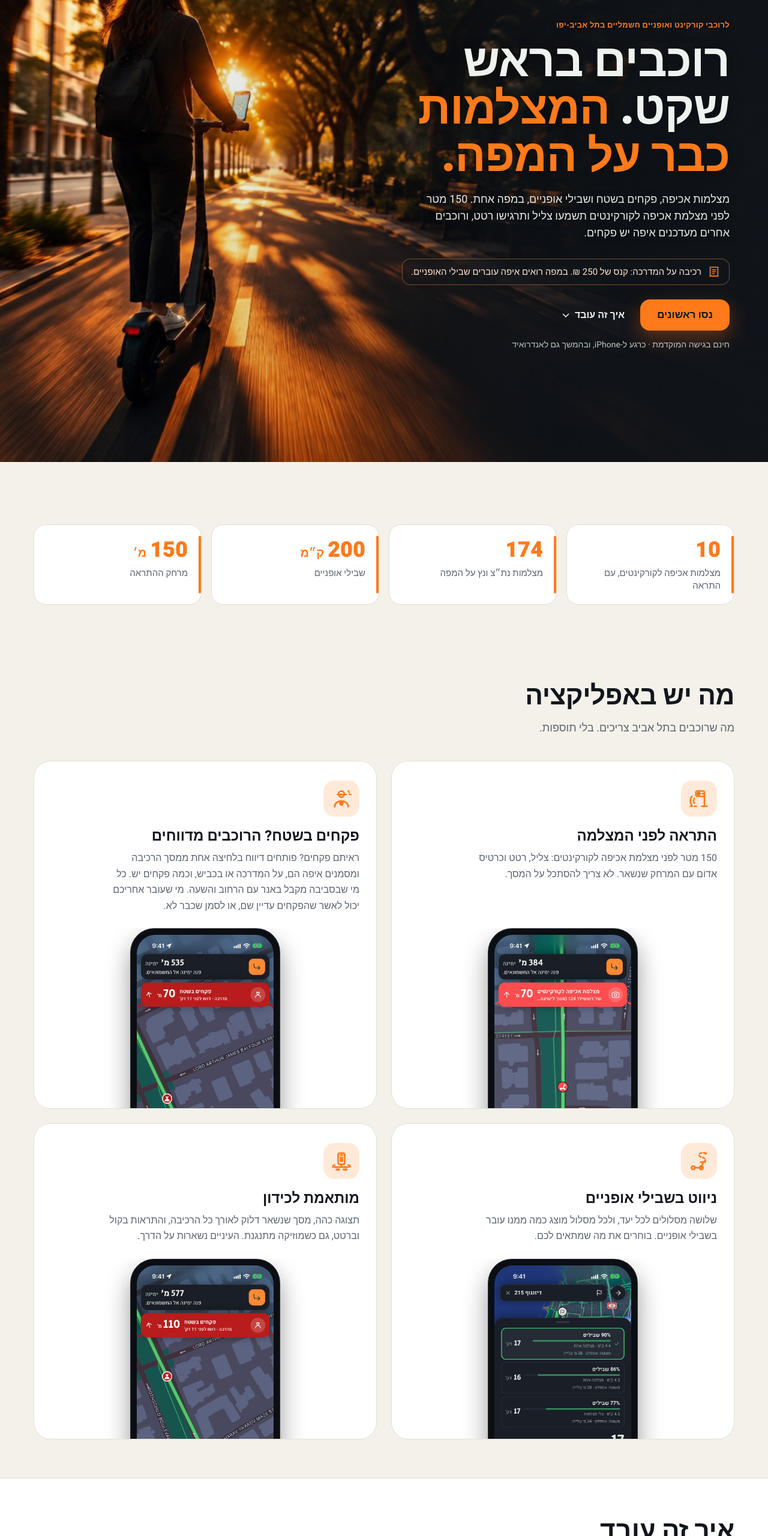
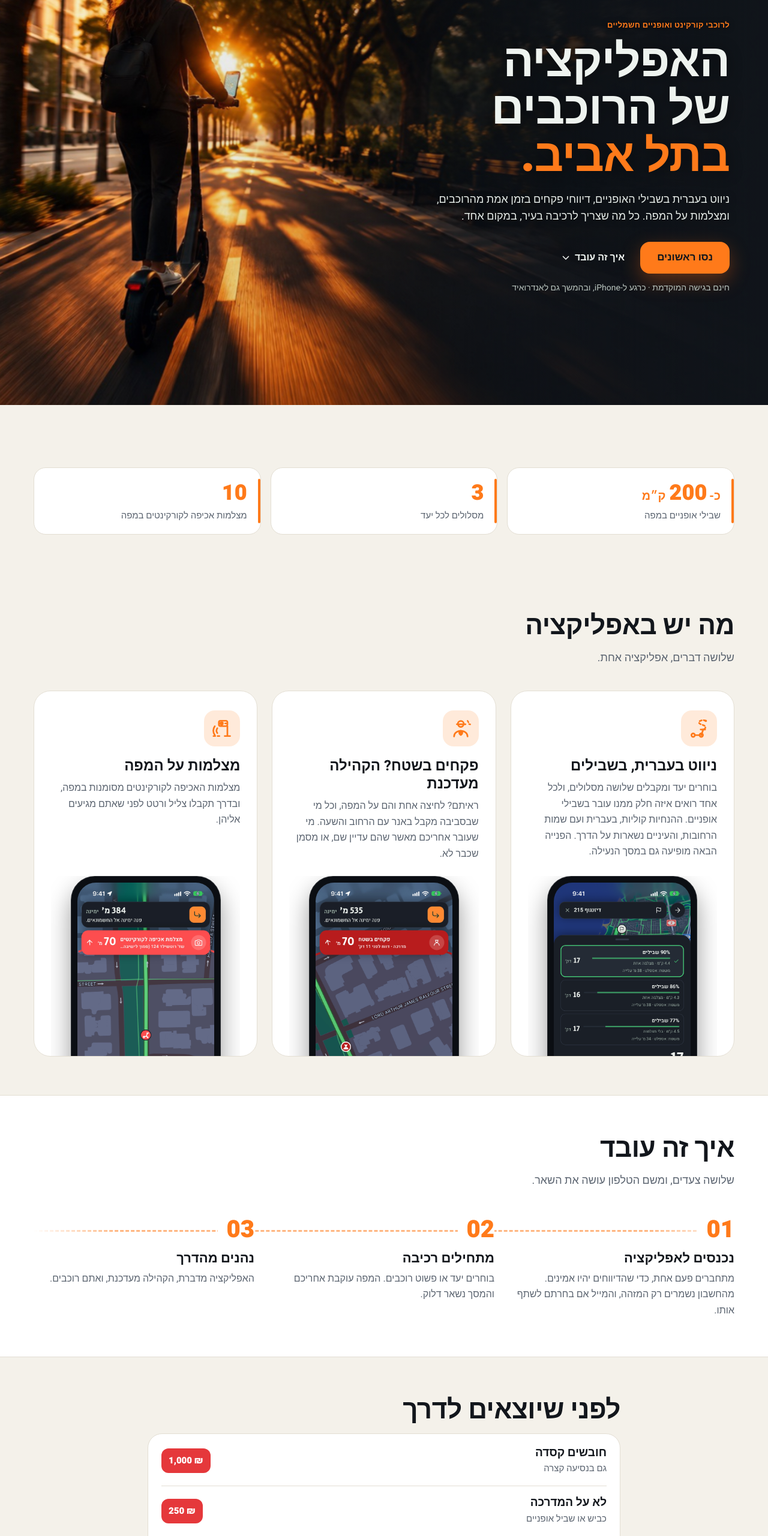
Before and after one commit to talkabo/scootscout-site, a plain HTML site: page index.html in a window 1280 px wide. Shown: the part 240-2800 px from the top of the page at 60% size. Drawn offline with Linux system fonts and the light colour scheme; a web font is replaced by a local one.

Commit message:
Site: copy v5 (app of Tel Aviv riders: voice navigation first, inspectors, cameras; rules section; footer disclaimer)

```diff
--- a/index.html
+++ b/index.html
@@ -3,16 +3,16 @@
 <head>
 <meta charset="utf-8">
 <meta name="viewport" content="width=device-width, initial-scale=1">
-<title>המפה של רוכבי הקורקינט בתל אביב · ScootScout</title>
-<meta name="description" content="מצלמות אכיפה, פקחים בשטח וניווט בשבילי אופניים, במפה אחת. לרוכבי קורקינט ואופניים חשמליים בתל אביב-יפו, בחינם בגישה המוקדמת.">
+<title>האפליקציה של רוכבי הקורקינט בתל אביב · ScootScout</title>
+<meta name="description" content="ניווט קולי בעברית בשבילי אופניים, דיווחי פקחים בזמן אמת מהרוכבים ומצלמות על המפה. האפליקציה של רוכבי הקורקינט והאופניים החשמליים בתל אביב.">
 <meta name="theme-color" content="#12161C" media="(prefers-color-scheme: dark)">
 <meta name="theme-color" content="#F4F1EA" media="(prefers-color-scheme: light)">
 <link rel="icon" href="/favicon.png">
 <link rel="apple-touch-icon" href="/favicon.png">
 <meta property="og:type" content="website">
 <meta property="og:site_name" content="ScootScout">
-<meta property="og:title" content="המפה של רוכבי הקורקינט בתל אביב | ScootScout">
-<meta property="og:description" content="מצלמות אכיפה, פקחים בשטח וניווט בשבילי אופניים, במפה אחת. לרוכבי קורקינט ואופניים חשמליים בתל אביב-יפו, בחינם בגישה המוקדמת.">
+<meta property="og:title" content="האפליקציה של רוכבי הקורקינט בתל אביב | ScootScout">
+<meta property="og:description" content="ניווט קולי בעברית בשבילי אופניים, דיווחי פקחים בזמן אמת מהרוכבים ומצלמות על המפה. האפליקציה של רוכבי הקורקינט והאופניים החשמליים בתל אביב.">
 <meta property="og:url" content="https://scootscout.com/">
 <meta property="og:image" content="https://scootscout.com/img/hero.jpg">
 <meta property="og:locale" content="he_IL">
@@ -75,10 +75,11 @@ main.landing{max-width:none;padding:0;margin:0}
 .stats .n{font-family:Unbounded,Heebo,sans-serif;font-weight:800;font-size:clamp(26px,3vw,36px);color:var(--accent);line-height:1.1;text-align:start;display:block}
 .stats .n bdi{font-family:Heebo,sans-serif;font-weight:700;font-size:.55em;margin-inline-start:6px;vertical-align:baseline}
 .stats .l{color:var(--muted);font-size:15px;margin-top:8px;line-height:1.4}
-@media (min-width:768px){.stats .wrap{grid-template-columns:repeat(4,1fr);gap:16px;padding-top:40px}}
+@media (min-width:768px){.stats .wrap{grid-template-columns:repeat(3,1fr);gap:16px;padding-top:40px}}
+.stats .n bdi.pre{margin-inline-start:0;margin-inline-end:4px}
 /* Feature cards */
 .features .grid{display:grid;gap:24px;grid-template-columns:1fr}
-@media (min-width:768px){.features .grid{grid-template-columns:1fr 1fr}}
+@media (min-width:768px){.features .grid{grid-template-columns:1fr 1fr}.features .grid.three{grid-template-columns:repeat(3,1fr)}}
 .card{background:var(--surface);border:1px solid var(--border);border-radius:28px;padding:32px 28px 0;display:flex;flex-direction:column;overflow:hidden;transition:transform .25s,border-color .25s}
 .card:hover{transform:translateY(-3px);border-color:var(--accent)}
 .card .icon{width:60px;height:60px;border-radius:18px;display:grid;place-items:center;background:color-mix(in srgb,var(--accent) 16%,transparent);color:var(--accent);margin-bottom:18px}.card .icon svg{width:36px;height:36px}
@@ -92,6 +93,12 @@ main.landing{max-width:none;padding:0;margin:0}
 @media (min-width:768px){.steps{grid-template-columns:repeat(3,1fr);gap:32px}}
 .steps li{position:relative;padding-top:8px}.steps .num{font-family:Unbounded,Heebo,sans-serif;font-weight:800;font-size:40px;color:var(--accent);line-height:1;margin-bottom:14px;text-align:start;display:block}
 .steps h3{font-size:22px;margin:0 0 6px}.steps p{color:var(--muted);margin:0}
+/* Rules (the app's "before you ride" sheet) */
+.rules .wrap{max-width:820px}.rules .list{background:var(--surface);border:1px solid var(--border);border-radius:24px;padding:4px 22px}
+.rules .rule{display:flex;align-items:center;justify-content:space-between;gap:16px;padding:16px 0;border-top:1px solid var(--border)}.rules .rule:first-child{border-top:0}
+.rules .rule h3{font-size:19px;margin:0 0 2px}.rules .rule p{color:var(--muted);margin:0;font-size:15px}
+.rules .fine{flex:none;font-family:Unbounded,Heebo,sans-serif;font-weight:800;font-size:15px;color:#fff;background:var(--red);border-radius:12px;padding:8px 12px;direction:ltr;unicode-bidi:isolate}
+.rules .after{margin:20px 0 6px;font-size:17px}.rules .fineprint{color:var(--muted);font-size:13px;margin:0}
 /* Gallery */
 .gallery{padding-bottom:40px}
 .gallery .track{display:flex;gap:24px;overflow-x:auto;overflow-y:hidden;scroll-snap-type:x mandatory;padding:12px max(16px,calc((100% - 1200px)/2 + 16px)) 28px;scrollbar-width:thin;scrollbar-color:var(--border) transparent;-webkit-overflow-scrolling:touch}
@@ -114,7 +121,7 @@ main.landing{max-width:none;padding:0;margin:0}
 .hero .bg{transform:scale(1.08);transform-origin:50% 60%;animation:heroZoom 14s cubic-bezier(.2,.6,.2,1) forwards;will-change:transform}
 @keyframes heroZoom{to{transform:scale(1)}}
 .hero .copy>*{opacity:0;transform:translateY(22px);animation:rise .8s cubic-bezier(.2,.8,.2,1) forwards}
-.hero .eyebrow{animation-delay:.15s}.hero h1{animation-delay:.3s}.hero .sub{animation-delay:.45s}.hero .pain{animation-delay:.58s}.hero .actions{animation-delay:.7s}.hero .under{animation-delay:.8s}
+.hero .eyebrow{animation-delay:.15s}.hero h1{animation-delay:.3s}.hero .sub{animation-delay:.45s}.hero .actions{animation-delay:.6s}.hero .under{animation-delay:.72s}
 @keyframes rise{to{opacity:1;transform:none}}
 .hero .cta{position:relative;overflow:hidden}.hero .cta::after{content:"";position:absolute;inset:0;background:linear-gradient(115deg,transparent 30%,rgba(255,255,255,.35) 50%,transparent 70%);transform:translateX(-120%);animation:sheen 3.6s ease-in-out 1.6s infinite}
 @keyframes sheen{0%{transform:translateX(-120%)}35%,100%{transform:translateX(120%)}}
@@ -141,10 +148,9 @@ main.landing{max-width:none;padding:0;margin:0}
 <img class="bg" src="/img/hero.jpg" alt="" width="1344" height="752" fetchpriority="high"><div class="shade"></div>
 <div class="in">
 <div class="copy">
-<p class="eyebrow">לרוכבי קורקינט ואופניים חשמליים בתל אביב-יפו</p>
-<h1 id="h1">רוכבים בראש שקט. <em>המצלמות כבר על המפה.</em></h1>
-<p class="sub">מצלמות אכיפה, פקחים בשטח ושבילי אופניים, במפה אחת. 150 מטר לפני מצלמת אכיפה לקורקינטים תשמעו צליל ותרגישו רטט, ורוכבים אחרים מעדכנים איפה יש פקחים.</p>
-<p class="pain"><svg viewBox="0 0 24 24" fill="none" stroke="currentColor" stroke-width="1.8" stroke-linecap="round" stroke-linejoin="round" aria-hidden="true"><path d="M5 3.5h14v17l-2.3-1.4-2.4 1.4-2.3-1.4-2.3 1.4-2.4-1.4L5 20.5z"/><path d="M9 8.5h6M9 12h6M9 15.5h3.5"/></svg><span>רכיבה על המדרכה: קנס של 250 ₪. במפה רואים איפה עוברים שבילי האופניים.</span></p>
+<p class="eyebrow">לרוכבי קורקינט ואופניים חשמליים</p>
+<h1 id="h1">האפליקציה של הרוכבים <em>בתל אביב.</em></h1>
+<p class="sub">ניווט בעברית בשבילי האופניים, דיווחי פקחים בזמן אמת מהרוכבים, ומצלמות על המפה. כל מה שצריך לרכיבה בעיר, במקום אחד.</p>
 <div class="actions"><a class="cta" href="/early-access">נסו ראשונים</a><a class="btn-link" href="#how">איך זה עובד <svg viewBox="0 0 24 24" fill="none" stroke="currentColor" stroke-width="2.2" stroke-linecap="round" stroke-linejoin="round" aria-hidden="true"><path d="M6 10l6 6 6-6"/></svg></a></div>
 <p class="under">חינם בגישה המוקדמת · כרגע ל-iPhone, ובהמשך גם לאנדרואיד</p>
 </div>
@@ -153,22 +159,20 @@ main.landing{max-width:none;padding:0;margin:0}
 
 <section class="stats" aria-label="נתונים">
 <div class="wrap">
-<div class="stat" data-reveal style="--d:0s"><div class="n"><span data-count="10">10</span></div><div class="l">מצלמות אכיפה לקורקינטים, עם התראה</div></div>
-<div class="stat" data-reveal style="--d:.08s"><div class="n"><span data-count="174">174</span></div><div class="l">מצלמות נת״צ ונץ על המפה</div></div>
-<div class="stat" data-reveal style="--d:.16s"><div class="n"><span data-count="200">200</span><bdi>ק״מ</bdi></div><div class="l">שבילי אופניים</div></div>
-<div class="stat" data-reveal style="--d:.24s"><div class="n"><span data-count="150">150</span><bdi>מ׳</bdi></div><div class="l">מרחק ההתראה</div></div>
+<div class="stat" data-reveal style="--d:0s"><div class="n"><bdi class="pre">כ-</bdi><span data-count="200">200</span><bdi>ק״מ</bdi></div><div class="l">שבילי אופניים במפה</div></div>
+<div class="stat" data-reveal style="--d:.08s"><div class="n"><span data-count="3">3</span></div><div class="l">מסלולים לכל יעד</div></div>
+<div class="stat" data-reveal style="--d:.16s"><div class="n"><span data-count="10">10</span></div><div class="l">מצלמות אכיפה לקורקינטים במפה</div></div>
 </div>
 </section>
 
 <section class="features" aria-labelledby="h-features">
 <div class="wrap">
 <h2 id="h-features" data-reveal>מה יש באפליקציה</h2>
-<p class="lead" data-reveal style="--d:.1s">מה שרוכבים בתל אביב צריכים. בלי תוספות.</p>
-<div class="grid">
-<article class="card" data-reveal style="--d:0s"><div class="icon"><svg viewBox="0 0 24 24" fill="none" stroke="currentColor" stroke-width="1.8" stroke-linecap="round" stroke-linejoin="round" aria-hidden="true"><rect x="8.5" y="3.5" width="9.5" height="6" rx="1.8"/><circle cx="11.6" cy="6.5" r="1.4" fill="currentColor"/><path d="M15.5 6.5h1.4"/><path d="M18 9.5v11"/><path d="M15 20.5h6"/><path d="M6.8 11.8a4.6 4.6 0 0 0 0 5.4"/><path d="M4 9.6a8 8 0 0 0 0 9.8"/><path d="M2.5 20.5h9" stroke-dasharray="2 2.6"/></svg></div><h3>התראה לפני המצלמה</h3><p>150 מטר לפני מצלמת אכיפה לקורקינטים: צליל, רטט וכרטיס אדום עם המרחק שנשאר. לא צריך להסתכל על המסך.</p><div class="shot"><div class="phone" style="--pw:250px"><img src="/img/alert-70.png" alt="מצב רכיבה: כרטיס התראה אדום, 70 מטר למצלמה" width="640" height="1391" loading="lazy" decoding="async"></div></div></article>
-<article class="card" data-reveal style="--d:0.1s"><div class="icon"><svg viewBox="0 0 24 24" fill="none" stroke="currentColor" stroke-width="1.8" stroke-linecap="round" stroke-linejoin="round" aria-hidden="true"><path d="M8.6 7.2a3.4 3.4 0 0 1 6.8 0"/><path d="M7.6 7.4h9.6"/><path d="M9 7.4a3 3 0 0 0 6 0"/><path d="M4.5 21c0-3.6 3.2-6.2 7.5-6.2s7.5 2.6 7.5 6.2"/><path d="M12 13.6l2.6 1v2c0 1.6-1 3-2.6 3.7-1.6-.7-2.6-2.1-2.6-3.7v-2z" fill="currentColor" stroke="none"/><path d="M19.5 3.5l1 1.8M21.2 7.2l1.3.3" stroke-width="1.6"/></svg></div><h3>פקחים בשטח? הרוכבים מדווחים</h3><p>ראיתם פקחים? פותחים דיווח בלחיצה אחת ממסך הרכיבה ומסמנים איפה הם, על המדרכה או בכביש, וכמה פקחים יש. כל מי שבסביבה מקבל באנר עם הרחוב והשעה. מי שעובר אחריכם יכול לאשר שהפקחים עדיין שם, או לסמן שכבר לא.</p><div class="shot"><div class="phone" style="--pw:250px"><img src="/img/insp-70.png" alt="מצב רכיבה: באנר פקחים בשטח, 70 מטר" width="640" height="1391" loading="lazy" decoding="async"></div></div></article>
-<article class="card" data-reveal style="--d:0.2s"><div class="icon"><svg viewBox="0 0 24 24" fill="none" stroke="currentColor" stroke-width="1.8" stroke-linecap="round" stroke-linejoin="round" aria-hidden="true"><path d="M19.5 3.6C18.2 2.4 12 2.6 12 5.4s7.2 2.4 7.2 5.2c0 2.3-3.2 3.1-5.4 2.6" stroke-dasharray="2.4 2.2"/><circle cx="19.5" cy="3.6" r="1.3" fill="currentColor" stroke="none"/><circle cx="5.5" cy="19.5" r="1.9"/><circle cx="14.5" cy="19.5" r="1.9"/><path d="M7.4 19.5h5.2"/><path d="M14.5 19.5l2.2-6.2"/><path d="M15.4 13.3h3.4"/></svg></div><h3>ניווט בשבילי אופניים</h3><p>שלושה מסלולים לכל יעד, ולכל מסלול מוצג כמה ממנו עובר בשבילי אופניים. בוחרים את מה שמתאים לכם.</p><div class="shot"><div class="phone" style="--pw:250px"><img src="/img/routes.png" alt="גיליון אפשרויות מסלול עם אחוז שבילי אופניים לכל מסלול" width="640" height="1391" loading="lazy" decoding="async"></div></div></article>
-<article class="card" data-reveal style="--d:0.30000000000000004s"><div class="icon"><svg viewBox="0 0 24 24" fill="none" stroke="currentColor" stroke-width="1.8" stroke-linecap="round" stroke-linejoin="round" aria-hidden="true"><rect x="8.3" y="3.2" width="7.4" height="12.6" rx="1.9"/><path d="M11 5.4h2"/><rect x="10.1" y="7.2" width="3.8" height="6" rx=".8" fill="currentColor" stroke="none" opacity=".9"/><path d="M12 15.8v3"/><path d="M4.5 18.8h15"/><path d="M2.5 18.8c0-1.3.9-2.2 2-2.2M21.5 18.8c0-1.3-.9-2.2-2-2.2"/><path d="M6.5 21.5h3M14.5 21.5h3" stroke-width="2.4"/></svg></div><h3>מותאמת לכידון</h3><p>תצוגה כהה, מסך שנשאר דלוק לאורך כל הרכיבה, והתראות בקול וברטט, גם כשמוזיקה מתנגנת. העיניים נשארות על הדרך.</p><div class="shot"><div class="phone" style="--pw:250px"><img src="/img/insp-110.png" alt="מצב רכיבה בלילה: המפה עוקבת, כפתור השתקה ומד מהירות" width="640" height="1391" loading="lazy" decoding="async"></div></div></article>
+<p class="lead" data-reveal style="--d:.1s">שלושה דברים, אפליקציה אחת.</p>
+<div class="grid three">
+<article class="card" data-reveal style="--d:0s"><div class="icon"><svg viewBox="0 0 24 24" fill="none" stroke="currentColor" stroke-width="1.8" stroke-linecap="round" stroke-linejoin="round" aria-hidden="true"><path d="M19.5 3.6C18.2 2.4 12 2.6 12 5.4s7.2 2.4 7.2 5.2c0 2.3-3.2 3.1-5.4 2.6" stroke-dasharray="2.4 2.2"/><circle cx="19.5" cy="3.6" r="1.3" fill="currentColor" stroke="none"/><circle cx="5.5" cy="19.5" r="1.9"/><circle cx="14.5" cy="19.5" r="1.9"/><path d="M7.4 19.5h5.2"/><path d="M14.5 19.5l2.2-6.2"/><path d="M15.4 13.3h3.4"/></svg></div><h3>ניווט בעברית, בשבילים</h3><p>בוחרים יעד ומקבלים שלושה מסלולים, ולכל אחד רואים איזה חלק ממנו עובר בשבילי אופניים. ההנחיות קוליות, בעברית ועם שמות הרחובות, והעיניים נשארות על הדרך. הפנייה הבאה מופיעה גם במסך הנעילה.</p><div class="shot"><div class="phone" style="--pw:250px"><img src="/img/routes.png" alt="גיליון אפשרויות מסלול עם אחוז שבילי אופניים לכל מסלול" width="640" height="1391" loading="lazy" decoding="async"></div></div></article>
+<article class="card" data-reveal style="--d:0.1s"><div class="icon"><svg viewBox="0 0 24 24" fill="none" stroke="currentColor" stroke-width="1.8" stroke-linecap="round" stroke-linejoin="round" aria-hidden="true"><path d="M8.6 7.2a3.4 3.4 0 0 1 6.8 0"/><path d="M7.6 7.4h9.6"/><path d="M9 7.4a3 3 0 0 0 6 0"/><path d="M4.5 21c0-3.6 3.2-6.2 7.5-6.2s7.5 2.6 7.5 6.2"/><path d="M12 13.6l2.6 1v2c0 1.6-1 3-2.6 3.7-1.6-.7-2.6-2.1-2.6-3.7v-2z" fill="currentColor" stroke="none"/><path d="M19.5 3.5l1 1.8M21.2 7.2l1.3.3" stroke-width="1.6"/></svg></div><h3>פקחים בשטח? הקהילה מעדכנת</h3><p>ראיתם? לחיצה אחת והם על המפה, וכל מי שבסביבה מקבל באנר עם הרחוב והשעה. מי שעובר אחריכם מאשר שהם עדיין שם, או מסמן שכבר לא.</p><div class="shot"><div class="phone" style="--pw:250px"><img src="/img/insp-70.png" alt="מצב רכיבה: באנר פקחים בשטח, 70 מטר" width="640" height="1391" loading="lazy" decoding="async"></div></div></article>
+<article class="card" data-reveal style="--d:0.2s"><div class="icon"><svg viewBox="0 0 24 24" fill="none" stroke="currentColor" stroke-width="1.8" stroke-linecap="round" stroke-linejoin="round" aria-hidden="true"><rect x="8.5" y="3.5" width="9.5" height="6" rx="1.8"/><circle cx="11.6" cy="6.5" r="1.4" fill="currentColor"/><path d="M15.5 6.5h1.4"/><path d="M18 9.5v11"/><path d="M15 20.5h6"/><path d="M6.8 11.8a4.6 4.6 0 0 0 0 5.4"/><path d="M4 9.6a8 8 0 0 0 0 9.8"/><path d="M2.5 20.5h9" stroke-dasharray="2 2.6"/></svg></div><h3>מצלמות על המפה</h3><p>מצלמות האכיפה לקורקינטים מסומנות במפה, ובדרך תקבלו צליל ורטט לפני שאתם מגיעים אליהן.</p><div class="shot"><div class="phone" style="--pw:250px"><img src="/img/alert-70.png" alt="מצב רכיבה: כרטיס התראה אדום, 70 מטר למצלמה" width="640" height="1391" loading="lazy" decoding="async"></div></div></article>
 </div>
 </div>
 </section>
@@ -178,10 +182,24 @@ main.landing{max-width:none;padding:0;margin:0}
 <h2 id="h-how" data-reveal>איך זה עובד</h2>
 <p class="lead" data-reveal style="--d:.1s">שלושה צעדים, ומשם הטלפון עושה את השאר.</p>
 <ol class="steps">
-<li data-reveal style="--d:.1s"><span class="num" aria-hidden="true">01</span><h3>נכנסים עם Apple או Google</h3><p>הכניסה שומרת על אמינות הדיווחים. נשמרים רק מזהה החשבון, והמייל אם בחרתם לשתף אותו.</p></li>
-<li data-reveal style="--d:.25s"><span class="num" aria-hidden="true">02</span><h3>מתחילים רכיבה, הטלפון על המעמד</h3><p>בוחרים יעד או פשוט רוכבים. המפה עוקבת אחריכם והמסך נשאר דלוק.</p></li>
-<li data-reveal style="--d:.4s"><span class="num" aria-hidden="true">03</span><h3>שומעים התראה 150 מטר לפני המצלמה</h3><p>ממשיכים לרכוב כחוק: בשביל, עם קסדה. ראיתם פקחים? מאשרים דיווח קיים או פותחים דיווח חדש.</p></li>
+<li data-reveal style="--d:.1s"><span class="num" aria-hidden="true">01</span><h3>נכנסים לאפליקציה</h3><p>מתחברים פעם אחת, כדי שהדיווחים יהיו אמינים. מהחשבון נשמרים רק המזהה, והמייל אם בחרתם לשתף אותו.</p></li>
+<li data-reveal style="--d:.25s"><span class="num" aria-hidden="true">02</span><h3>מתחילים רכיבה</h3><p>בוחרים יעד או פשוט רוכבים. המפה עוקבת אחריכם והמסך נשאר דלוק.</p></li>
+<li data-reveal style="--d:.4s"><span class="num" aria-hidden="true">03</span><h3>נהנים מהדרך</h3><p>האפליקציה מדברת, הקהילה מעדכנת, ואתם רוכבים.</p></li>
 </ol>
+</div>
+</section>
+
+<section class="rules" aria-labelledby="h-rules">
+<div class="wrap">
+<h2 id="h-rules" data-reveal>לפני שיוצאים לדרך</h2>
+<div class="list" data-reveal style="--d:.1s">
+<div class="rule"><div><h3>חובשים קסדה</h3><p>גם בנסיעה קצרה</p></div><span class="fine">1,000 ₪</span></div>
+<div class="rule"><div><h3>לא על המדרכה</h3><p>כביש או שביל אופניים</p></div><span class="fine">250 ₪</span></div>
+<div class="rule"><div><h3>בלי נוסע נוסף</h3><p>רוכב אחד על הקורקינט</p></div><span class="fine">250 ₪</span></div>
+<div class="rule"><div><h3>לוחית זיהוי</h3><p>מותקנת, גלויה ולא מקופלת</p></div><span class="fine">750 ₪</span></div>
+</div>
+<p class="after" data-reveal style="--d:.2s">את העבירות האלה אוכפים פקחים ומצלמות. ב-2025 חולקו בתל אביב יותר מ-55 אלף דוחות לרוכבי קורקינט ואופניים חשמליים.</p>
+<p class="fineprint" data-reveal style="--d:.25s">הקנסות לפי דיווחים בתקשורת, נכון לאוקטובר 2026.</p>
 </div>
 </section>
 
@@ -203,21 +221,15 @@ main.landing{max-width:none;padding:0;margin:0}
 <details><summary>כמה זה עולה?</summary><p>בגישה המוקדמת האפליקציה חינמית. בהמשך ייתכנו שינויים, ונעדכן מראש.</p></details>
 <details><summary>יש גרסה לאנדרואיד?</summary><p>עדיין לא. מתחילים ב-iPhone, וגרסת אנדרואיד תגיע בהמשך.</p></details>
 <details><summary>האפליקציה עובדת מחוץ לתל אביב?</summary><p>בשלב זה רק בתל אביב-יפו.</p></details>
-<details><summary>האפליקציה עוזרת להתחמק מאכיפה?</summary><p>לא. ההתראה מזכירה לרכוב כחוק: עם קסדה, בשביל ולא על המדרכה.</p></details>
-<details><summary>מאיפה המידע על המצלמות?</summary><p>ממקורות פומביים. המידע אינו רשמי ועלול להיות חלקי. מצאתם מצלמה חסרה או במקום הלא נכון? כתבו לנו: <a href="mailto:support@scootscout.com">support@scootscout.com</a></p></details>
-<details><summary>ומה עם הפרטיות?</summary><p>המסלול שלכם לא נשמר אצלנו, אלא אם הפעלתם גיבוי רכיבות בהגדרות. חוץ מזה, השרתים שלנו מקבלים מיקום רק כשאתם מדווחים על פקחים. מהחשבון נשמרים רק מזהה החשבון, והמייל אם בחרתם לשתף אותו. <a href="/privacy">מדיניות פרטיות</a> · <a href="/terms">תנאי שימוש</a></p></details>
+<details><summary>האפליקציה עוזרת להתחמק מאכיפה?</summary><p>לא. היא עוזרת לדעת מה קורה בדרך, כדי לרכוב לפי החוק.</p></details>
+<details><summary>מאיפה המידע?</summary><p>המצלמות ממקורות פומביים, והפקחים מדיווחים של רוכבים. המידע אינו רשמי ועלול להיות חלקי. מצאתם טעות? כתבו לנו: <a href="mailto:support@scootscout.com">support@scootscout.com</a></p></details>
+<details><summary>ומה עם הפרטיות?</summary><p>המסלול שלכם לא נשמר אצלנו, אלא אם הפעלתם גיבוי רכיבות בהגדרות. חוץ מזה, השרתים שלנו מקבלים מיקום רק כשאתם מדווחים על פקחים. <a href="/privacy">מדיניות פרטיות</a> · <a href="/terms">תנאי שימוש</a></p></details>
 </div>
 </div>
 </section>
 
-<section class="trust" aria-label="הבהרה">
-<div class="wrap">
-<p class="note" data-reveal>המידע על המצלמות נאסף ממקורות פומביים, אינו רשמי ועלול להיות חלקי. ScootScout אינה מחליפה את חוקי התנועה. אתם אחראים לרכיבה בטוחה ולחבישת קסדה.</p>
-</div>
-</section>
-
 <section class="band" aria-labelledby="h-cta">
-<div class="box" data-reveal><h2 id="h-cta">האפליקציה בגישה מוקדמת. רוצים לנסות ראשונים?</h2><a class="cta" href="/early-access">לגישה מוקדמת</a><p class="under">חינם בגישה המוקדמת · כרגע ל-iPhone, ובהמשך גם לאנדרואיד</p></div>
+<div class="box" data-reveal><h2 id="h-cta">רוצים לרכוב עם ScootScout לפני כולם?</h2><a class="cta" href="/early-access">הצטרפו לגישה המוקדמת</a><p class="under">חינם בגישה המוקדמת · כרגע ל-iPhone, ובהמשך גם לאנדרואיד</p></div>
 </section>
 </main>
 <script>
@@ -233,6 +245,6 @@ var bg=d.querySelector(".hero .bg");
 if(bg&&!rm){var tick=false;addEventListener("scroll",function(){if(tick)return;tick=true;requestAnimationFrame(function(){var y=Math.min(scrollY,900);bg.style.translate="0 "+(y*0.18)+"px";tick=false})},{passive:true})}
 })();
 </script>
-<footer><nav aria-label="קישורים"><a href="/early-access">גישה מוקדמת</a><a href="/support">תמיכה</a><a href="/privacy">מדיניות פרטיות</a><a href="/terms">תנאי שימוש</a></nav><span class="legal">© 2026 ScootScout · scootscout.com</span><span class="legal">ScootScout אינה קשורה לעיריית תל אביב-יפו או למשטרת ישראל.</span></footer>
+<footer><nav aria-label="קישורים"><a href="/early-access">גישה מוקדמת</a><a href="/support">תמיכה</a><a href="/privacy">מדיניות פרטיות</a><a href="/terms">תנאי שימוש</a></nav><span class="legal">© 2026 ScootScout · scootscout.com</span><span class="legal">המידע על פקחים ומצלמות מגיע מדיווחי רוכבים וממקורות פומביים, אינו רשמי ואינו מלא. קסדה ושיקול דעת, עליכם.</span><span class="legal">ScootScout אינה קשורה לעיריית תל אביב-יפו או למשטרת ישראל.</span></footer>
 </body>
 </html>
```
Also changed, not shown: 404.html (+1 -1 lines), early-access.html (+1 -1 lines), privacy.html (+1 -1 lines), support.html (+1 -1 lines), terms.html (+1 -1 lines).
